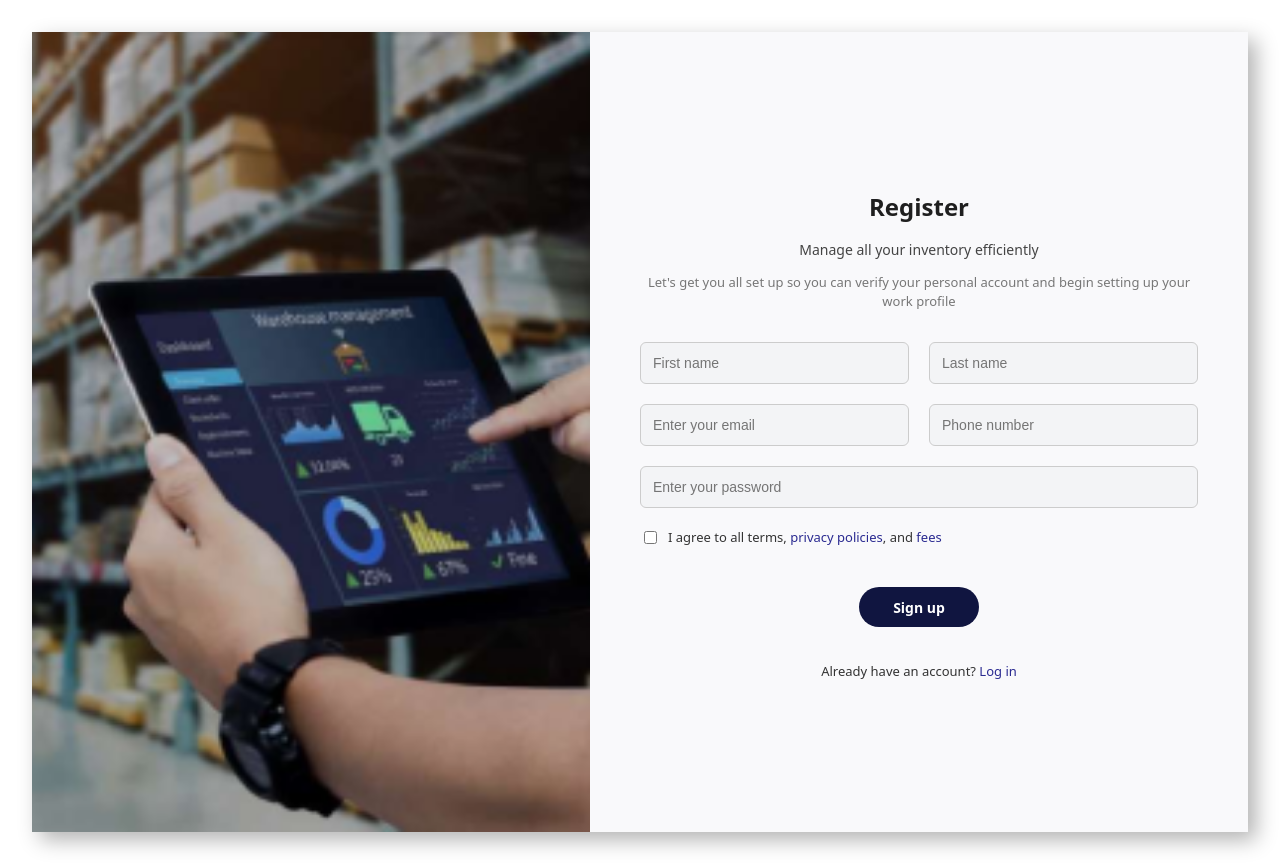
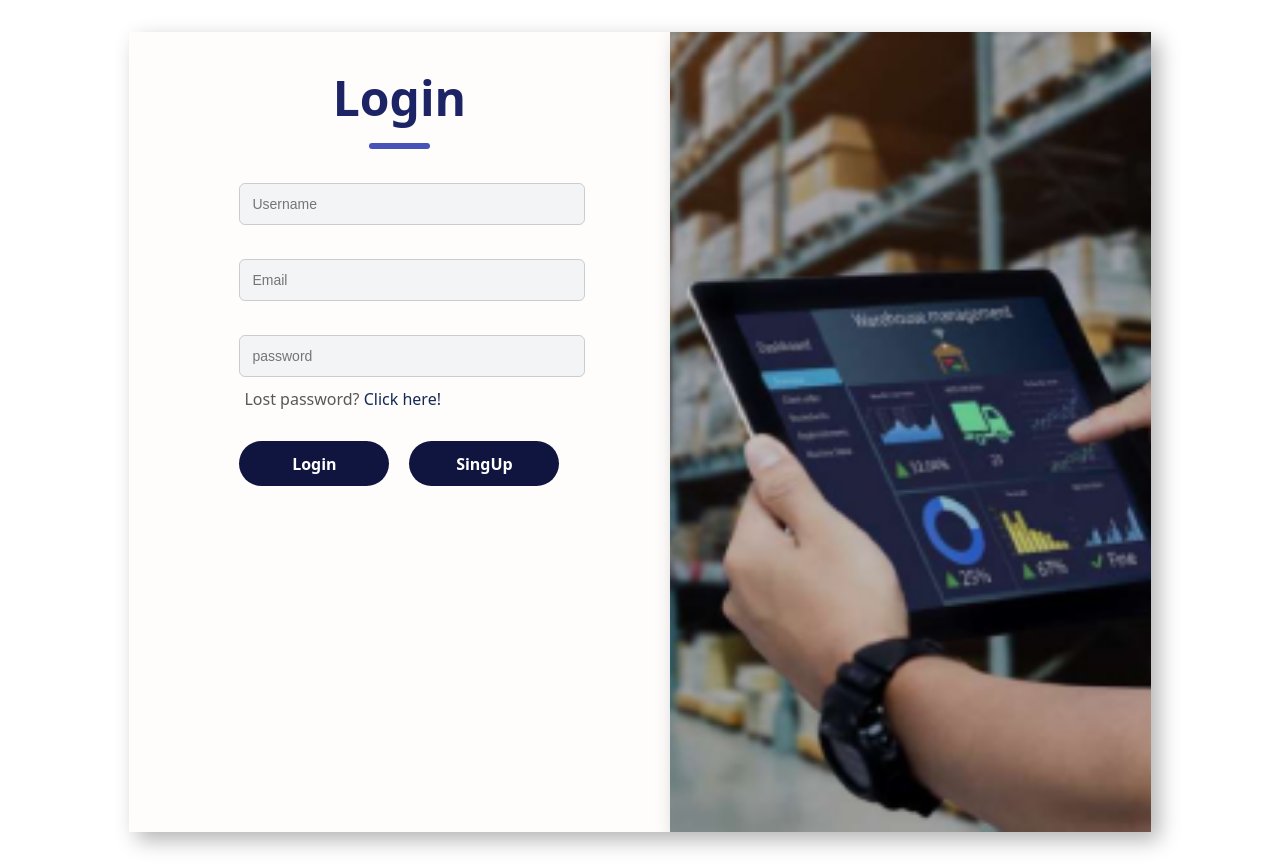
Before and after one commit to IsurikaDaniel/Inventory-System-frontEnd-react-, a React (Vite) app: page / in a window 1280 px wide. Built offline with nearby package versions, Linux system fonts and the light colour scheme.

Commit message:
login page changes added

```diff
--- a/src/App.jsx
+++ b/src/App.jsx
@@ -1,12 +1,12 @@
 import React from "react";
-// import Login from "./MainComponents/Login";
-import SingUp from "./MainComponents/SingUp";
+import Login from "./MainComponents/Login";
+// import SingUp from "./MainComponents/SingUp";
 import "./App.css";
 function App() {
   return (
     <div>
-      {/* <Login /> */}
-      <SingUp />
+      <Login />
+      {/* <SingUp /> */}
     </div>
   );
 }
--- a/src/MainComponents/Login.css
+++ b/src/MainComponents/Login.css
@@ -32,34 +32,25 @@
 }
 
 .Login-inputs {
-    width: 100%;
-    max-width: 400px;
+
     display: flex;
     flex-direction: column;
-    gap: 20px;
-}
+    display: flex;
+    gap: 10px;
+    flex: 1;
 
-/* Input fields */
-.input {
-    display: flex;
-    align-items: center;
-    width: 100%;
-    height: 55px;
-    background: #eaeaea;
-    border-radius: 8px;
-    padding: 0 18px;
-    box-sizing: border-box;
 }
 
 .input input {
-    flex: 1;
-    height: 100%;
-    background: transparent;
-    border: none;
+    height: 40px;
+    padding: 0 12px;
+    border: 1px solid #ccc;
+    border-radius: 6px;
+    background-color: #f3f4f6;
     outline: none;
-    color: #333;
-    font-size: 1.1rem;
-    padding-left: 10px;
+    font-size: 14px;
+    width: 100%;
+    color: black;
 }
 
 
@@ -104,6 +95,7 @@
     height: 100vh;
     width: 100%;
     overflow: hidden;
+    background: #f9f9fb;
     box-shadow: 8px 8px 20px rgba(0, 0, 0, 0.3);
     z-index: 2;
 }
```
